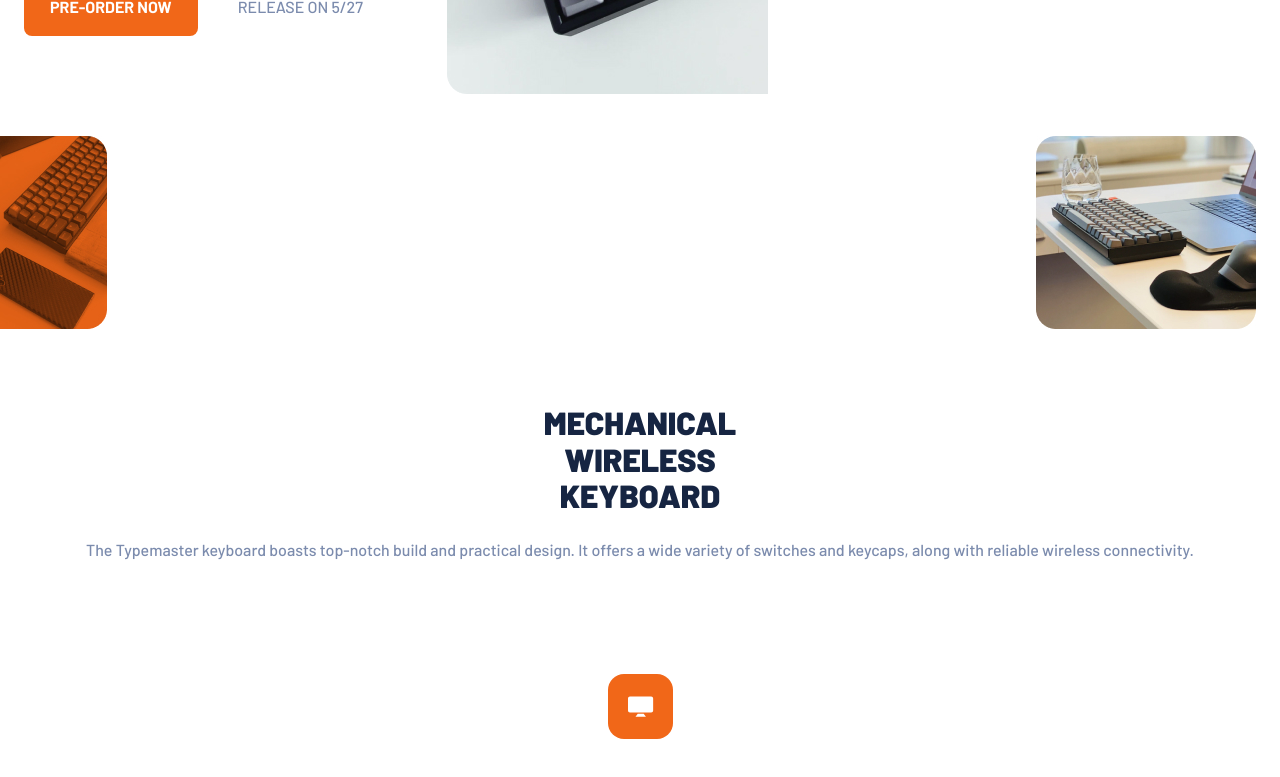
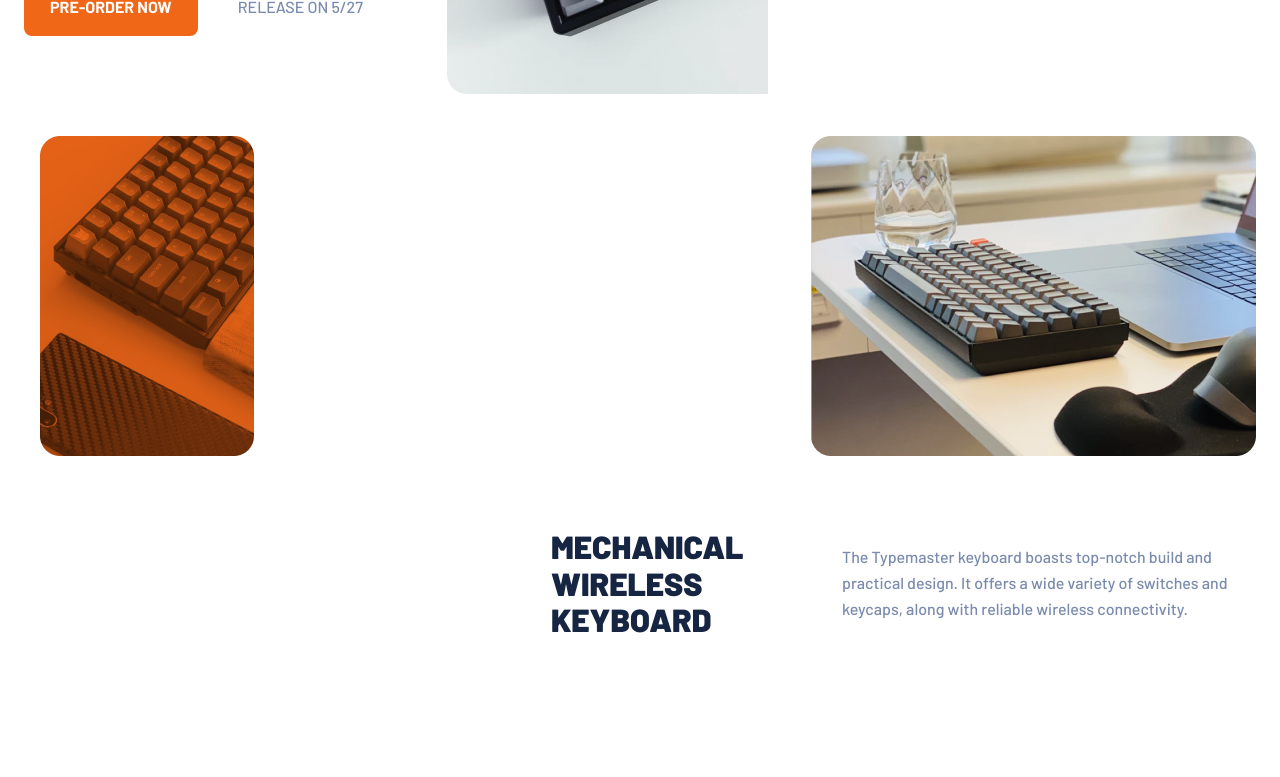
Before and after one commit to Oleksandr-Berd/typemaster-landing, a React (Create React App) app: page / in a window 1280 px wide. Shown: the part 500-1277 px from the top of the page. Built offline with nearby package versions, Linux system fonts and the light colour scheme.

Commit message:
info tab is done

```diff
--- a/src/components/Info/Info.tsx
+++ b/src/components/Info/Info.tsx
@@ -1,21 +1,31 @@
-import * as SC from "./InfoStyled"
+import { useMediaQuery } from "usehooks-ts";
 
-import bgMob1 from "../../assets/images/info_bg_mob1.jpg"
-import bgMob2 from "../../assets/images/info_bg_mob2.jpg"
+import * as SC from "./InfoStyled";
 
-const Info:React.FC = () => {
+import bgMob1 from "../../assets/images/info_bg_mob1.jpg";
+import bgMob2 from "../../assets/images/info_bg_mob2.jpg";
+import bgTab1 from "../../assets/images/info_bg_tab1.jpg"
+import bgTab2 from "../../assets/images/info_bg_tab2.jpg";
+
+
+const Info: React.FC = () => {
+  const isTablet = useMediaQuery("(min-width:768px) and (max-width:1439px)");
+
   return (
-      <SC.ContentWrapper bgAfter={bgMob2} bgBefore={bgMob1}>
-        <div>
+    <SC.ContentWrapper
+      bgAfter={isTablet ? bgTab2 : bgMob2}
+      bgBefore={isTablet ? bgTab1 : bgMob1}
+    >
+      <SC.InsideWrapper>
         <SC.Title>mechanical wireless keyboard</SC.Title>
         <SC.Content>
           The Typemaster keyboard boasts top-notch build and practical design.
-            It offers a wide variety of switches and keycaps, along with
-            reliable wireless connectivity.
+          It offers a wide variety of switches and keycaps, along with reliable
+          wireless connectivity.
         </SC.Content>
-        </div>
+      </SC.InsideWrapper>
     </SC.ContentWrapper>
   );
-}
+};
 
 export default Info;
--- a/src/components/Info/InfoStyled.ts
+++ b/src/components/Info/InfoStyled.ts
@@ -11,12 +11,25 @@ export const ContentWrapper = styled.div<PropImage>`
 
   text-align: center;
 
+@media (min-width: 768px){
+    padding-top: 392px;
+    padding-bottom: 142px;
+    padding-left: 40px;
+    padding-right: 40px;
+
+    text-align: left;
+}
+
   &::before {
     position: absolute;
     top: 0;
     left: 0;
 
     content: url(${(props) => props.bgBefore});
+
+    @media (min-width: 768px){
+        transform: translateX(40px);
+    }
   }
 
   &::after{
@@ -30,6 +43,13 @@ export const ContentWrapper = styled.div<PropImage>`
   }
 `;
 
+export const InsideWrapper = styled.div`
+display: flex;
+flex-direction: row;
+align-items: center;
+justify-content: space-between;
+`
+
 export const Title = styled.h2`
   width: 255px;
 
@@ -40,9 +60,18 @@ export const Title = styled.h2`
   text-transform: uppercase;
   font-size: 32px;
   line-height: 1.13;
+
+  @media (min-width: 768px){
+    margin-bottom: 0;
+    margin-right: 36px;
+  }
 `;
 
 export const Content = styled.p`
   font-size: 16px;
   line-height: 1.63;
+
+  @media (min-width: 768px){
+    width: 398px;
+  }
 `;
```
Also changed, not shown: src/assets/images/info_bg_tab1.jpg (added), src/assets/images/info_bg_tab2.jpg (added). Lines whose indentation alone changed are shown as unchanged.
